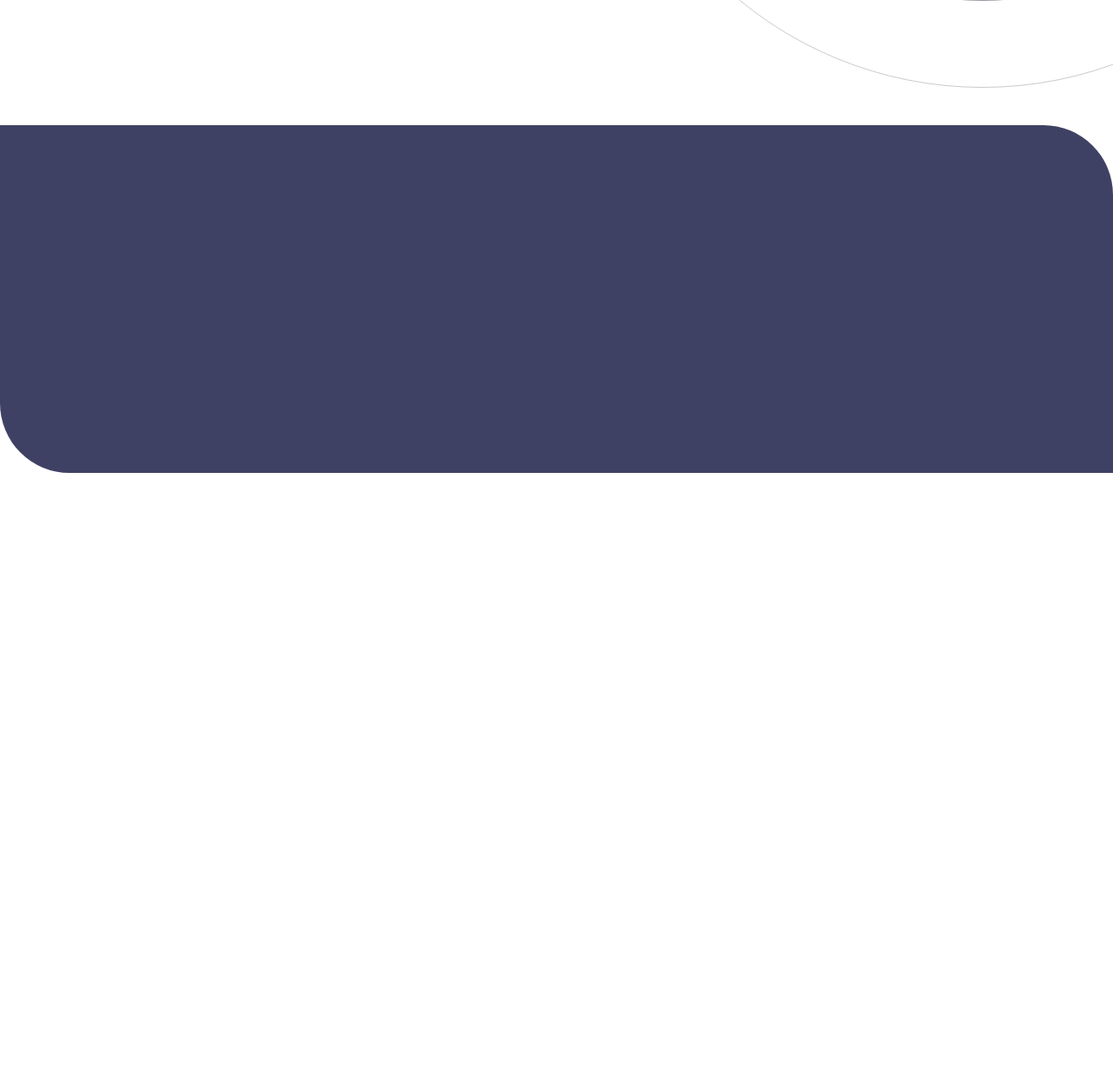
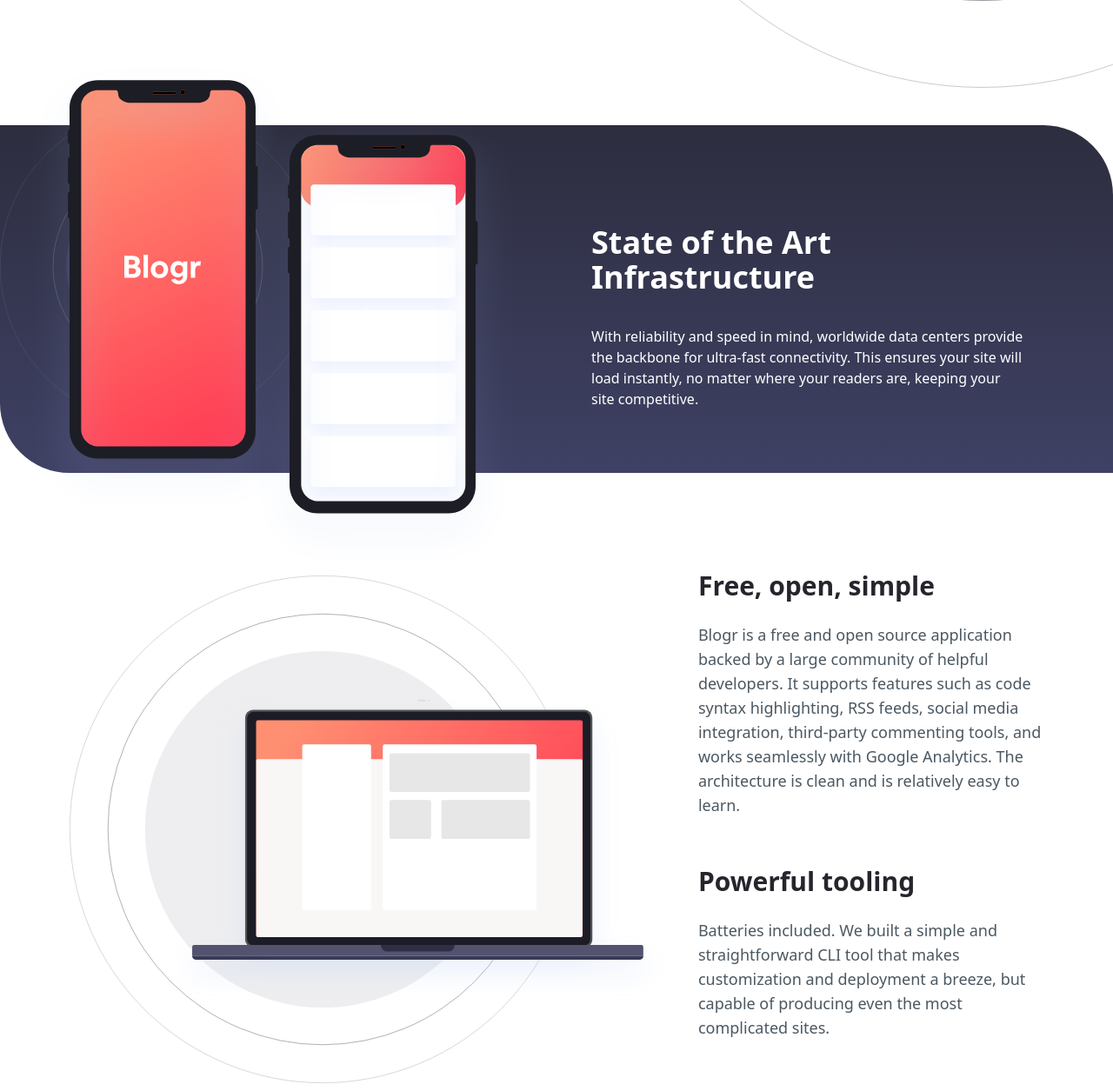
Before and after one commit to xeuxdev/blogr-landing-page, a website: page index.html in a window 1280 px wide. Shown: the part 1453-2708 px from the top of the page at 87% size. Before the commit the page ends 1997 px from the top, so only its background shows below. Drawn offline with Linux system fonts and the light colour scheme.

Commit message:
finished third section

```diff
--- a/index.html
+++ b/index.html
@@ -279,28 +279,62 @@
 
       <!-- infrastructure -->
 
-      <section class="relative bg-veryDDB mt-[10.9375rem] lg:mt-0 h-[38.9375rem] lg:h-[25rem] rounded-tr-[5rem] rounded-bl-[5rem] ">
+      <section class="relative bg-gradient-to-b from-veryDGB to-veryDDB mt-[10.9375rem] lg:mt-0 h-[38.9375rem] lg:h-[25rem] rounded-tr-[5rem] rounded-bl-[5rem] before:absolute before:-top-5 before:left-1/2 before:-translate-x-1/2 before:bg-[url('../images/bg-pattern-circles.svg')] before:bg-no-repeat before:bg-contain before:h-[364px] before:w-screen before:z-30 mb-[4.5rem] lg:mb-28">
         <div class="container">
 
+          <!-- content -->
+          <div class="px-5 lg:px-0 flex items-baseline justify-between flex-col lg:flex-row relative">
+            <!-- image -->
+
+            <div>
+              <img src="images/illustration-phones.svg" alt="illustration-phones" class="absolute left-1/2 -translate-x-1/2 -top-[11.25rem] z-50 lg:-left-[2.625rem] lg:translate-x-0 lg:-top-[4.5rem]">
+            </div>
+
+            <!-- text -->
+
+            <div class="text-center lg:text-left px-5 lg:w-[33.75rem]">
+              <h3 class="text-text text-4xl pt-64 lg:pt-[7.1875rem] lg:text-left mb-8 lg:mb-9 font-semibold">State of the Art Infrastructure</h3>
+              <p class="text-text font-normal">With reliability and speed in mind, worldwide data centers provide the backbone for ultra-fast connectivity. This ensures your site will load instantly, no matter where your readers are, keeping your site competitive.</p>
+            </div>
+          </div>
+        </div>
+      </section>
+
+
+      <section class="mb-[6.25rem]">
+
+        <div class="container">
+          <div class="flex items-center justify-between flex-col lg:flex-row">
+            <!-- image -->
+            <div>
+              <img src="images/illustration-laptop-mobile.svg" alt="illustration-laptop-mobile" class="md:hidden">
+              <img src="images/illustration-laptop-desktop.svg" alt="illustration-laptop-desktop" class="hidden lg:flex">
+            </div>
+
+            <!-- text -->
+              <div class="text text-center lg:text-left lg:w-[33.4375rem]">
+
+                <div class="mb-14 px-5 lg:px-0">
+                  <p class="mb-6 text-3xl text-footerBg font-semibold" role="heading">Free, open, simple</p>
+                  <p class="text-lg text-bodyCopy font-normal">
+                    Blogr is a free and open source application backed by a large community of helpful developers. It supports features such as code syntax highlighting, RSS feeds, social media integration, third-party commenting tools, and works seamlessly with Google Analytics. The architecture is clean and is relatively easy to learn.
+                  </p>
+                </div>
+
+                <div class="mb-14 px-5 lg:px-0">
+                  <p class="mb-6 text-3xl text-footerBg font-semibold" role="heading"> Powerful tooling</p>
+                  <p class="text-lg text-bodyCopy font-normal">
+                    Batteries included. We built a simple and straightforward CLI tool that makes customization and deployment a breeze, but capable of producing even the most complicated sites.
+                  </p>
+                </div>
+
+
+              </div>
+          </div>
         </div>
       </section>
     </main>
     <!--
-
-
-  State of the Art Infrastructure
-  With reliability and speed in mind, worldwide data centers provide the backbone for ultra-fast connectivity.
-  This ensures your site will load instantly, no matter where your readers are, keeping your site competitive.
-
-  Free, open, simple
-  Blogr is a free and open source application backed by a large community of helpful developers. It supports
-  features such as code syntax highlighting, RSS feeds, social media integration, third-party commenting tools,
-  and works seamlessly with Google Analytics. The architecture is clean and is relatively easy to learn.
-
-  Powerful tooling
-  Batteries included. We built a simple and straightforward CLI tool that makes customization and deployment a breeze, but
-  capable of producing even the most complicated sites.
-
   Product
 
   Overview
```
Also changed, not shown: public/output.css.
